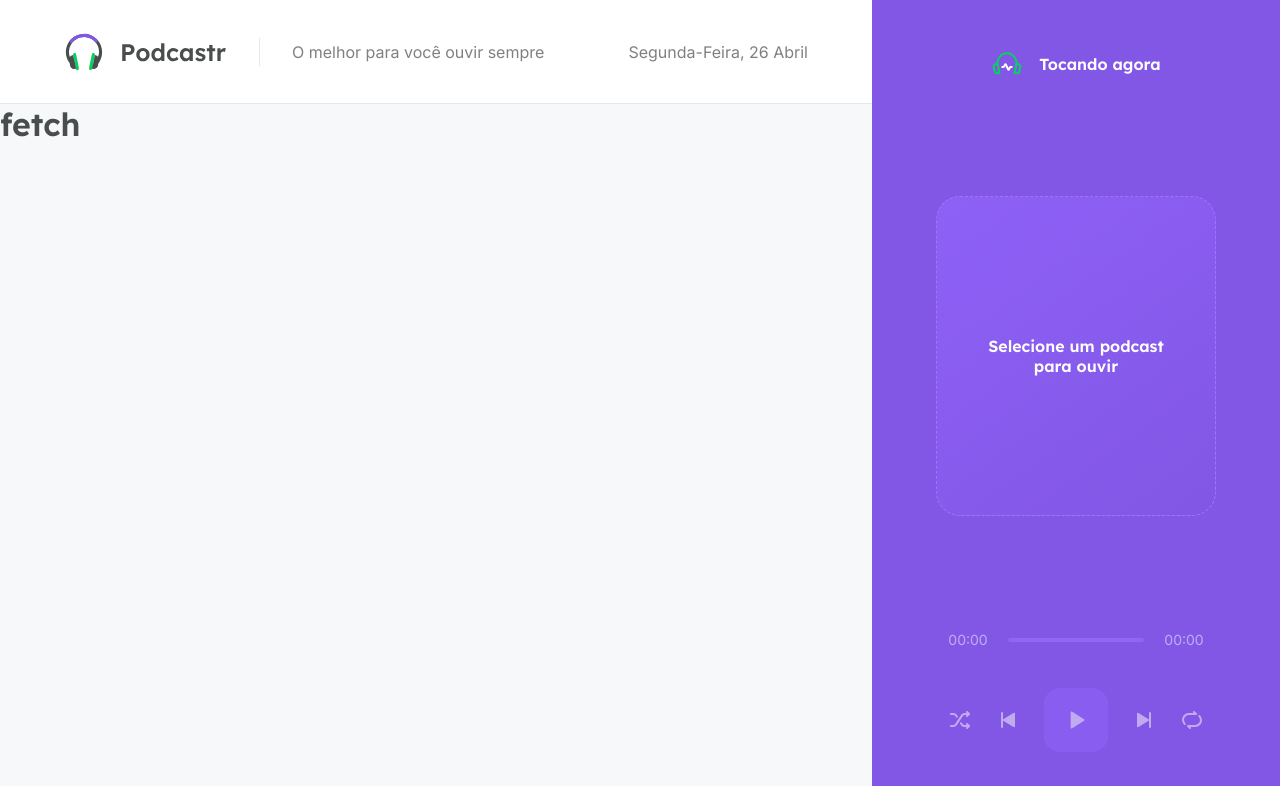
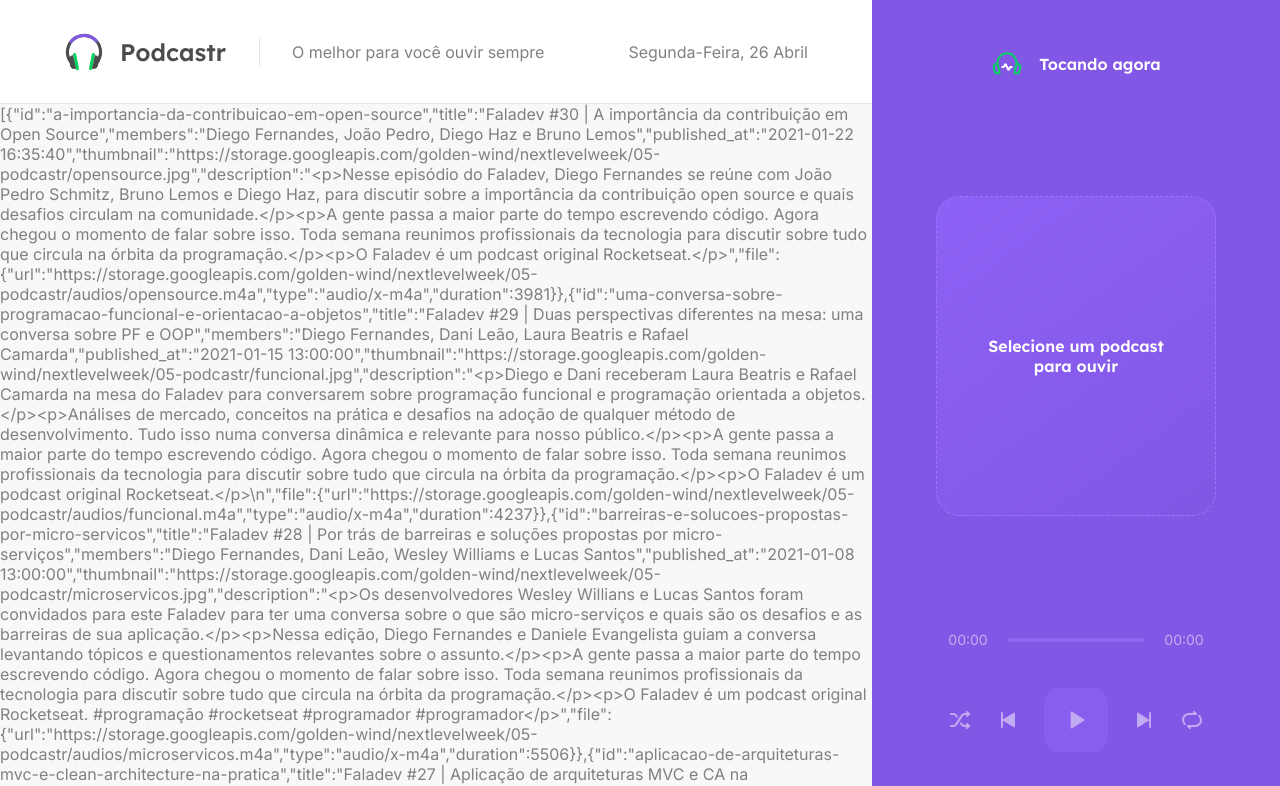
Before and after one commit to Arthur-art/NLW-5-ReactJS, a Next.js app: page / in a window 1280 px wide. Shown: the top 786 px of the page. Built offline with nearby package versions, Linux system fonts and the light colour scheme; data requests are answered from the project's data file.

Commit message:
updating ways to consume an api

```diff
--- a/src/pages/index.tsx
+++ b/src/pages/index.tsx
@@ -1,21 +1,23 @@
-export default function Home(props) {
+export default function Home({ episode }) {
 
-  console.log(props.episodes)
+
 
   return (
     <>
-      <h1>fetch</h1>
+      <p>{JSON.stringify(episode)}</p>
     </>
   )
 }
 
-export async function getServerSideProps() {
+export async function getStaticProps() {
   const response = await fetch('http://localhost:3333/episodes');
   const data = await response.json()
 
   return {
     props: {
-      episodes: data,
-    }
+      episode: data
+    },
+    //a cada 8 horas ira gerar uma nova versão desta pagina
+    revalidate: 60 * 60 * 8,
   }
 }
```
